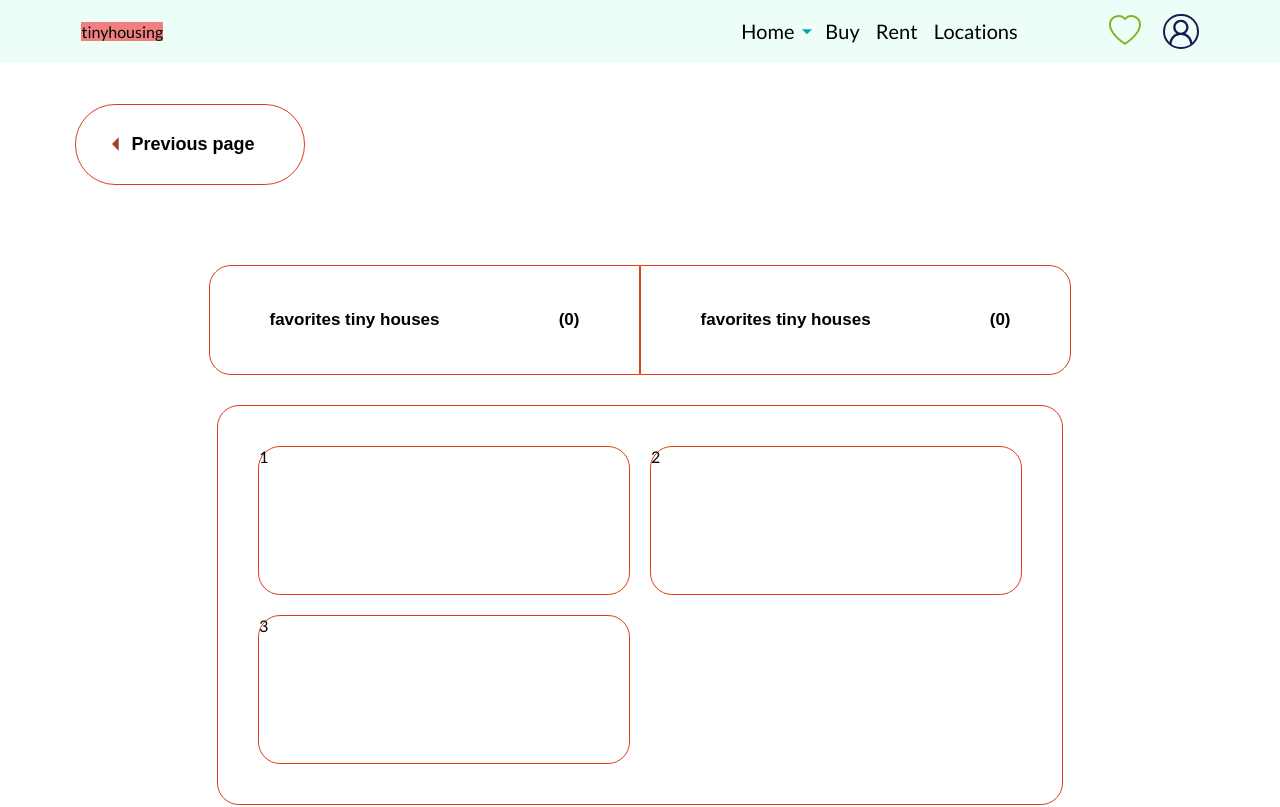
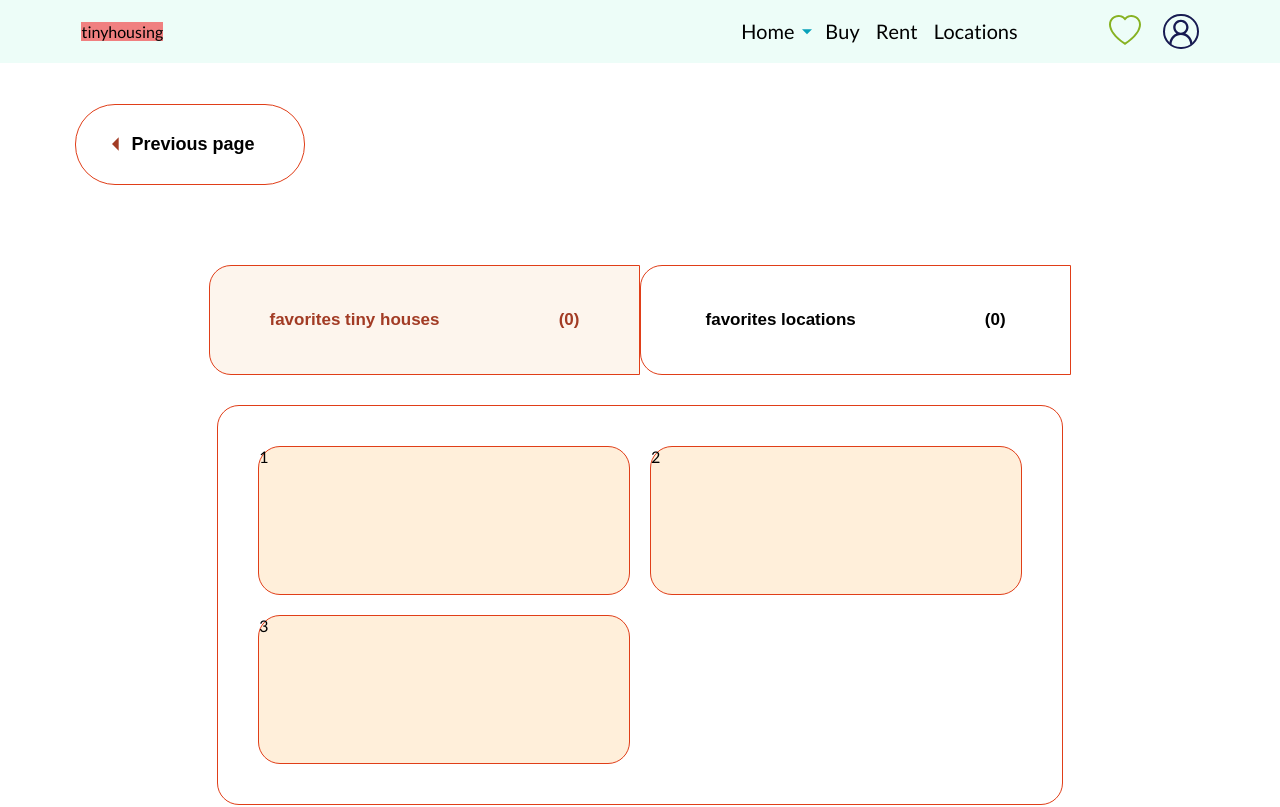
Before and after one commit to moisens/tiny-is-the-new-big, a React (Vite) app in the folder frontend/: page /favorites in a window 1280 px wide. Shown: the top 807 px of the page. Built offline with nearby package versions, Linux system fonts and the light colour scheme.

Commit message:
fav functionality part 1

```diff
--- a/frontend/src/components/favorites/FavoriteComponent.tsx
+++ b/frontend/src/components/favorites/FavoriteComponent.tsx
@@ -1,10 +1,20 @@
 import "./favorite.scss";
 import Button from "../button/Button";
-import { MdOutlineArrowLeft } from "react-icons/md"
+import { MdOutlineArrowLeft } from "react-icons/md";
+import { btnsFavorites } from "../../utils/favorites-utils";
+import { BtnsProps } from "../../types/Interface";
+import { useState } from "react";
+import useFavorite from "../../hooks/useFavorite";
 
 
 
 const FavoriteComponent = () => {
+  const { favorites } = useFavorite()
+  const [value, setValue] = useState<number>(0);
+
+  console.log(favorites);
+
+
   return (
     <header className="favorite__header">
       <Button as="button" className="favorite__button" handleClick={() => console.log("clicked")
@@ -13,21 +23,33 @@ const FavoriteComponent = () => {
         Previous page
       </Button>
       <section className="btn__container">
-        <Button as="button" className="btn__house" handleClick={() => console.log("clicked!")}>
-          <span className="btn__text">favorites tiny houses</span>
-          <span className="btn__count">(0)</span>
-        </Button>
-        <Button as="button" className="btn__location" handleClick={() => console.log("clicked!")}>
-          <span className="btn__text">favorites tiny houses</span>
-          <span className="btn__count">(0)</span>
-        </Button>
+        {btnsFavorites.map((btn: BtnsProps, index: number) => {
+          const { id, text } = btn;
+          return (
+            <Button
+              as="button"
+              className={
+                index === value
+                ? "btn__house active__btn"
+                : "btn__house"
+              }
+              handleClick={() =>
+                setValue(index)
+              }
+              key={id}
+              >
+            <span className="btn__text">{text}</span>
+            <span className="btn__count">(0)</span>
+          </Button>
+          )
+        })}
       </section>
       <section className="cards__container">
-        <div className="favorite__cards">
+        <article className="favorite__cards">
           <div className="card__favorite">1</div>
           <div className="card__favorite">2</div>
           <div className="card__favorite">3</div>
-        </div>
+        </article>
       </section>
     </header>
   )
--- a/frontend/src/components/favorites/favorite.scss
+++ b/frontend/src/components/favorites/favorite.scss
@@ -61,6 +61,12 @@
   .btn__house {
     border-top-left-radius: 22px;
     border-bottom-left-radius: 22px;
+
+    &.active__btn {
+      background-color: #FDF5ED;
+      color: #A23B24;
+    }
+
   }
   .btn__location {
     border-top-right-radius: 22px;
@@ -96,7 +102,7 @@
     }
 
     .card__favorite {
-
+      background-color: rgb(255, 239, 218);
     }
 
   }
--- a/frontend/src/pages/Favorites.tsx
+++ b/frontend/src/pages/Favorites.tsx
@@ -1,10 +1,14 @@
 import "../components/home/home.scss";
 import FavoriteComponent from "../components/favorites/FavoriteComponent";
+import { FavoritesProvider } from "../context/favoriteContext";
 
 const Favorites = () => {
   return (
     <div className="home-container">
-      <FavoriteComponent />
+      <FavoritesProvider>
+        <FavoriteComponent />
+      </FavoritesProvider>
+
     </div>
   )
 }
--- a/frontend/src/types/Interface.ts
+++ b/frontend/src/types/Interface.ts
@@ -59,3 +59,9 @@ export interface FormailProps {
   email: string;
   subject: string;
 }
+
+
+export interface BtnsProps {
+  id: string;
+  text: string;
+}[]
--- /dev/null
+++ b/frontend/src/utils/favorites-utils.tsx
@@ -0,0 +1,10 @@
+export const btnsFavorites = [
+  {
+    id: "d799ab02-5191",
+    text: "favorites tiny houses",
+  },
+  {
+    id: "d799aea4-5191",
+    text: "favorites locations",
+  },
+]
```
